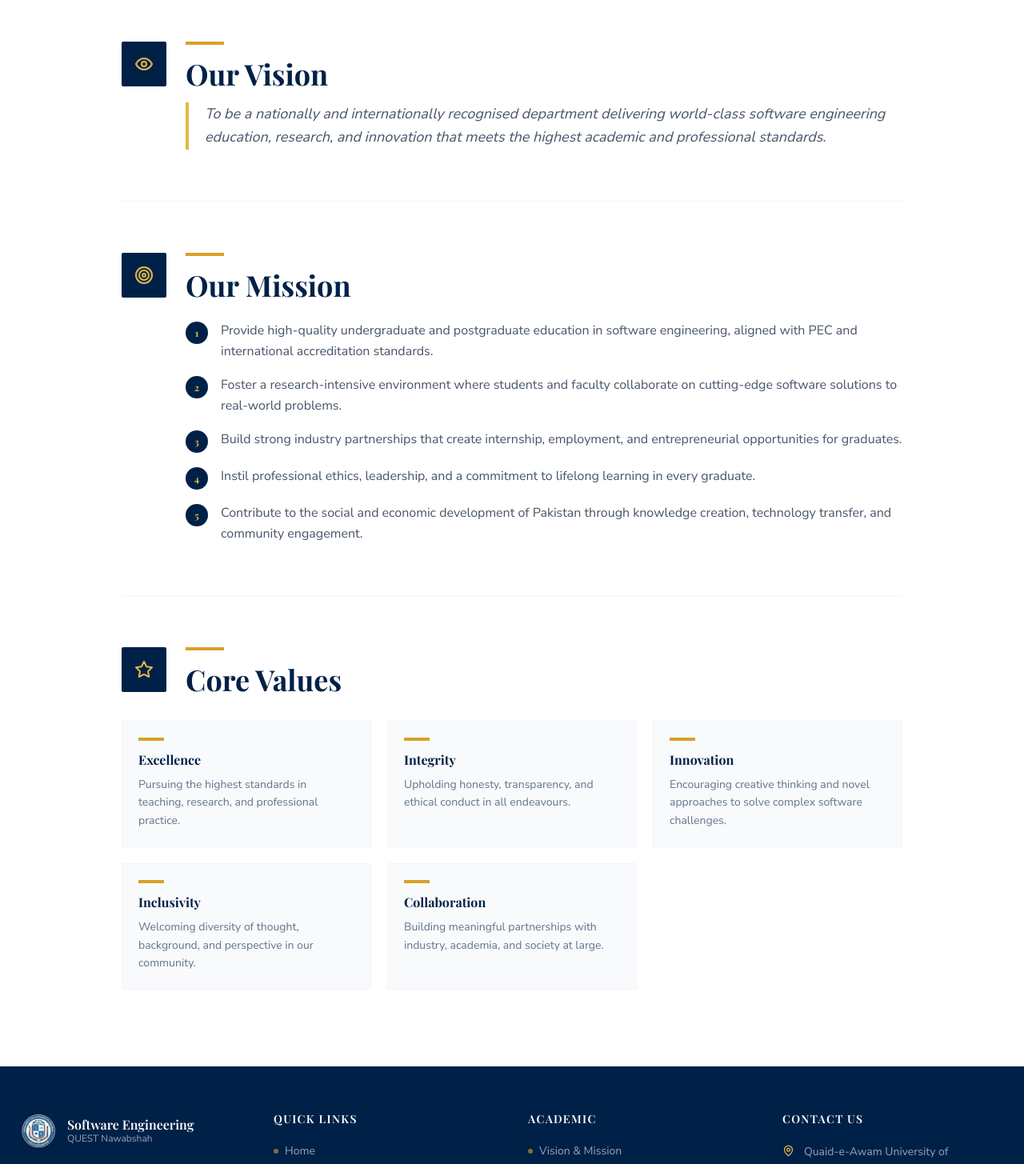
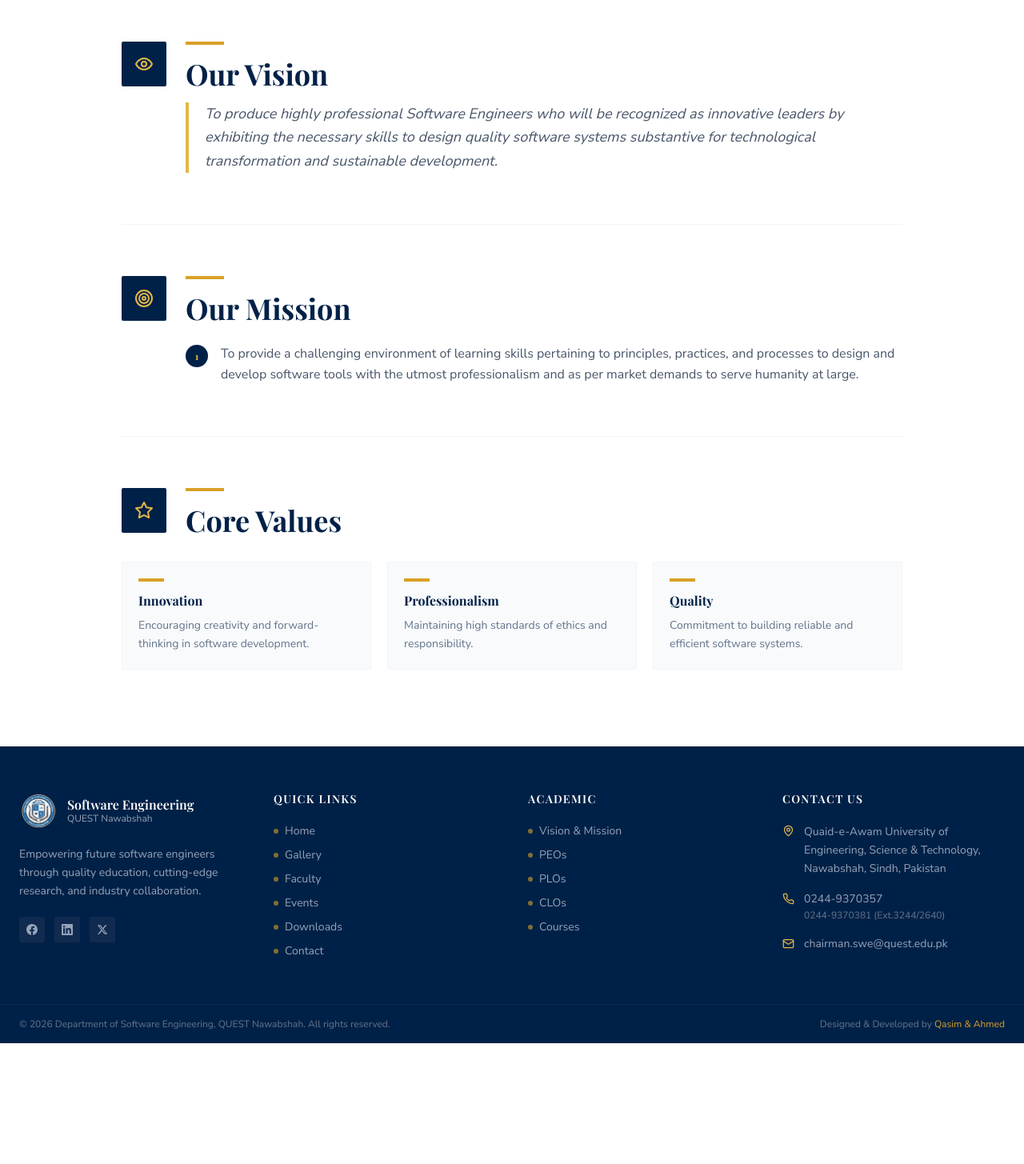
Before and after one commit to HafizSyedAhmedAli/Software-Department-Website-Local, a Next.js app in the folder frontend/: page /obe/vision in a window 1280 px wide. Shown: the part 360-1815 px from the top of the page at 80% size. After the commit the page ends 1664 px from the top, so only its background shows below. Built offline with nearby package versions, Linux system fonts and the light colour scheme; no server answers.

Commit message:
Footer Edited

```diff
--- a/frontend/app/courses/page.tsx
+++ b/frontend/app/courses/page.tsx
@@ -107,7 +107,7 @@ export default async function CoursesPage() {
                           {course.clos?.length} CLOs
                         </p>
                         <div className="flex gap-1 flex-wrap">
-                          {course.clos.map((clo) => (
+                         {course.clos?.map((clo) => (
                             <span
                               key={clo.clo}
                               className="text-xs bg-slate-100 text-slate-600 px-2 py-0.5 rounded-sm font-mono"
--- a/frontend/app/events/page.tsx
+++ b/frontend/app/events/page.tsx
@@ -24,6 +24,7 @@ function EventCard({ event }: { event: NewsEvent }) {
             src={event.imageUrl}
             alt={event.title}
             fill
+            unoptimized
             sizes="(max-width: 768px) 100vw, 33vw"
             className="object-cover transition-transform duration-500 group-hover:scale-105"
           />
--- a/frontend/app/obe/vision/page.tsx
+++ b/frontend/app/obe/vision/page.tsx
@@ -1,13 +1,33 @@
 import { Eye, Star, Target } from "lucide-react";
 import type { Metadata } from "next";
 import PageHeader from "../../../components/PageHeader";
-import { VISION_MISSION } from "../../../download/data";
-import { api } from "../../../lib/api";
 
-export const metadata: Metadata = { title: "Vision & Mission" };
+export const metadata: Metadata = {
+  title: "Vision & Mission"
+};
 
 export default async function VisionPage() {
-  const vm = await api.visionMission().catch(() => VISION_MISSION) || { vision: '', mission: [], values: [] };
+
+  const vm = {
+    vision: "To produce highly professional Software Engineers who will be recognized as innovative leaders by exhibiting the necessary skills to design quality software systems substantive for technological transformation and sustainable development.",
+    mission: [
+      "To provide a challenging environment of learning skills pertaining to principles, practices, and processes to design and develop software tools with the utmost professionalism and as per market demands to serve humanity at large."
+    ],
+    values: [
+      {
+        title: "Innovation",
+        description: "Encouraging creativity and forward-thinking in software development."
+      },
+      {
+        title: "Professionalism",
+        description: "Maintaining high standards of ethics and responsibility."
+      },
+      {
+        title: "Quality",
+        description: "Commitment to building reliable and efficient software systems."
+      }
+    ]
+  };
 
   return (
     <>
@@ -16,8 +36,11 @@ export default async function VisionPage() {
         subtitle="The guiding principles that shape the Software Engineering Department."
         crumbs={[{ label: "OBE" }, { label: "Vision & Mission" }]}
       />
+
       <section className="py-16 md:py-24 bg-white">
         <div className="max-w-5xl mx-auto px-6 space-y-16">
+
+          {/* Vision */}
           <div className="flex gap-6 items-start">
             <div className="w-14 h-14 rounded-sm bg-navy-950 flex items-center justify-center shrink-0">
               <Eye size={24} className="text-gold-400" />
@@ -30,7 +53,10 @@ export default async function VisionPage() {
               </p>
             </div>
           </div>
+
           <hr className="border-slate-100" />
+
+          {/* Mission */}
           <div className="flex gap-6 items-start">
             <div className="w-14 h-14 rounded-sm bg-navy-950 flex items-center justify-center shrink-0">
               <Target size={24} className="text-gold-400" />
@@ -52,7 +78,10 @@ export default async function VisionPage() {
               </div>
             </div>
           </div>
+
           <hr className="border-slate-100" />
+
+          {/* Core Values */}
           <div>
             <div className="flex gap-6 items-start mb-8">
               <div className="w-14 h-14 rounded-sm bg-navy-950 flex items-center justify-center shrink-0">
@@ -63,6 +92,7 @@ export default async function VisionPage() {
                 <h2 className="section-title">Core Values</h2>
               </div>
             </div>
+
             <div className="grid grid-cols-1 sm:grid-cols-2 md:grid-cols-3 gap-5">
               {vm.values.map((val) => (
                 <div
@@ -80,6 +110,7 @@ export default async function VisionPage() {
               ))}
             </div>
           </div>
+
         </div>
       </section>
     </>
--- a/frontend/components/Footer.tsx
+++ b/frontend/components/Footer.tsx
@@ -142,12 +142,12 @@ export default function Footer() {
             © {new Date().getFullYear()} Department of Software Engineering, QUEST Nawabshah. All rights reserved.
           </p>
           <p className="font-body text-xs text-slate-500">
-            Designed by{" "}
+            Designed & Developed by{" "}
             <a
-              href="mailto:malaikarajput280@gmail.com"
+              href="mailto:aslamqasim126@gmail.com"
               className="text-gold-500 hover:text-gold-400 transition-colors"
             >
-              Malaika Rajput
+              Qasim & Ahmed
             </a>
           </p>
         </div>
```
